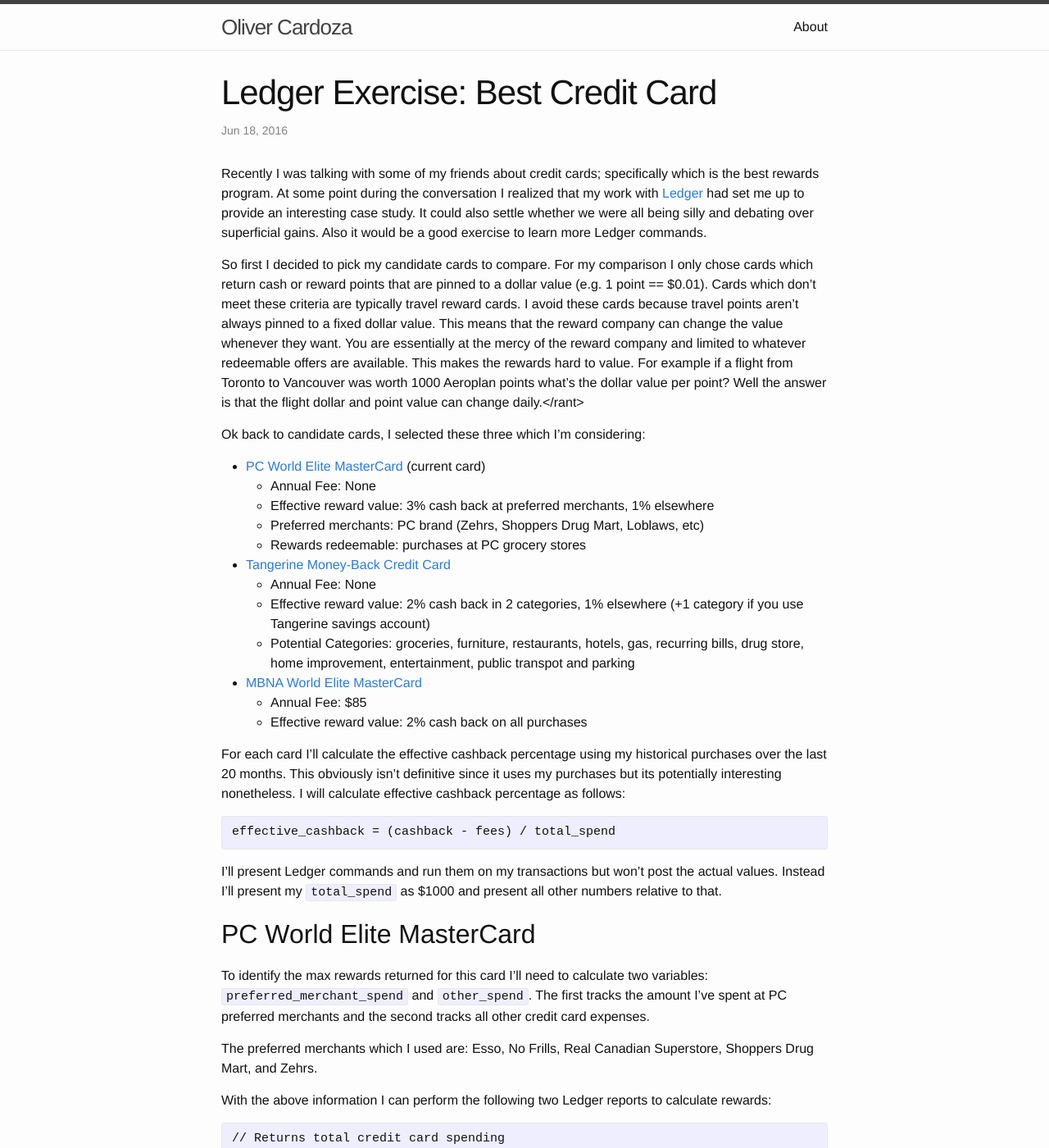
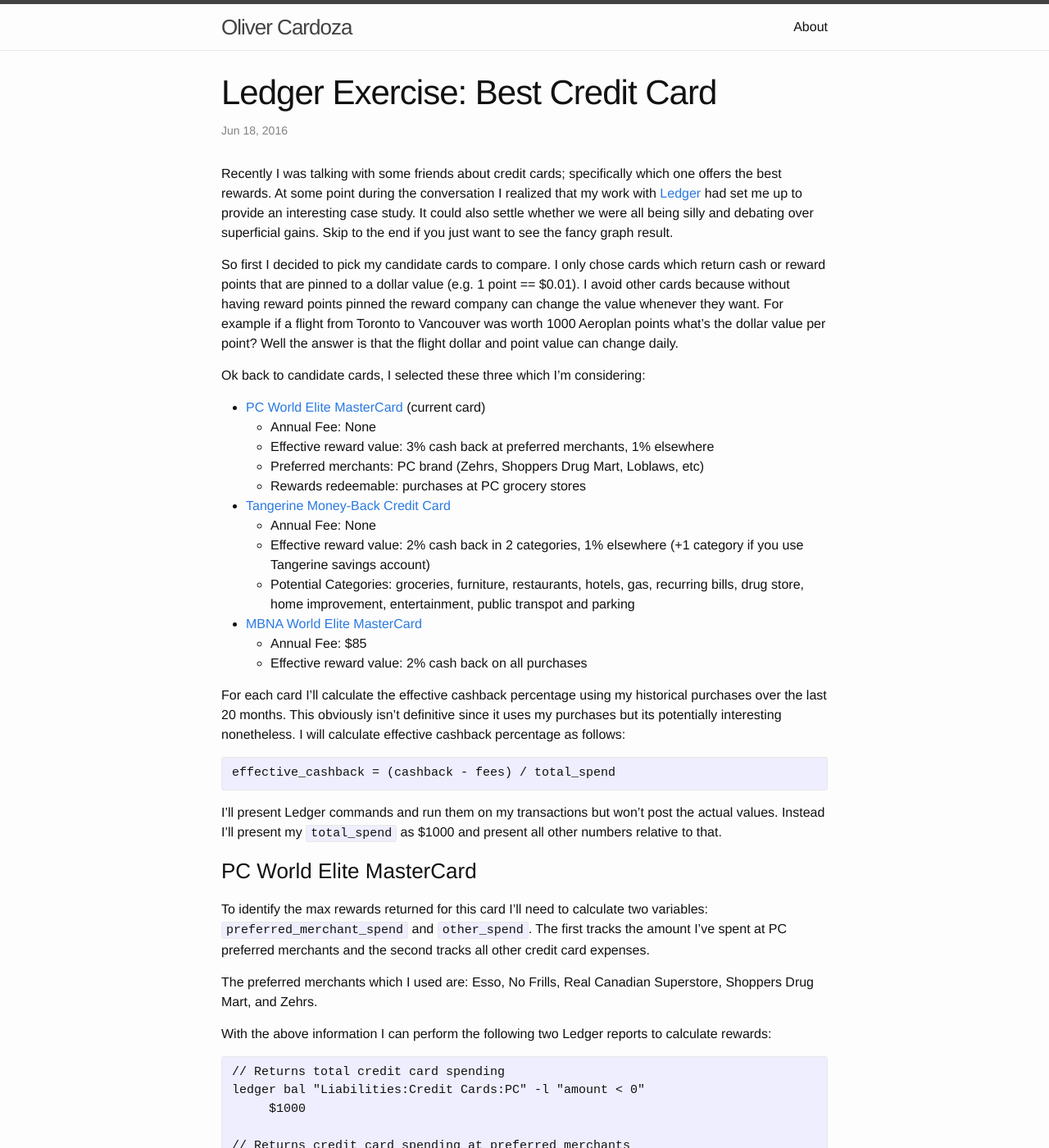
Before and after one commit to OliverCardoza/OliverCardoza.github.io, a Jekyll site: the page built from _posts/2016-09-11-ledger-exercise-best-credit-card.markdown, in a window 1280 px wide and 1400 px high. Shown: the whole window at 82% size. Built offline with Jekyll 4.4.1, drawn with Linux system fonts in a browser that asks for light colours; some of the changed text lies outside the part shown.

Commit message:
Update 2016-09-11-ledger-exercise-best-credit-card.markdown
revision 1

````diff
--- a/_posts/2016-09-11-ledger-exercise-best-credit-card.markdown
+++ b/_posts/2016-09-11-ledger-exercise-best-credit-card.markdown
@@ -3,9 +3,9 @@
 title:  "Ledger Exercise: Best Credit Card"
 date:   2016-06-18 14:53:00
 ---
-Recently I was talking with some of my friends about credit cards; specifically which is the best rewards program. At some point during the conversation I realized that my work with [Ledger](http://ledger-cli.org) had set me up to provide an interesting case study. It could also settle whether we were all being silly and debating over superficial gains. Also it would be a good exercise to learn more Ledger commands.
+Recently I was talking with some friends about credit cards; specifically which one offers the best rewards. At some point during the conversation I realized that my work with [Ledger](http://ledger-cli.org) had set me up to provide an interesting case study. It could also settle whether we were all being silly and debating over superficial gains. Skip to the end if you just want to see the fancy graph result.
 
-So first I decided to pick my candidate cards to compare. For my comparison I only chose cards which return cash or reward points that are pinned to a dollar value (e.g. 1 point == $0.01). Cards which don't meet these criteria are typically travel reward cards. I avoid these cards because travel points aren't always pinned to a fixed dollar value. This means that the reward company can change the value whenever they want. You are essentially at the mercy of the reward company and limited to whatever redeemable offers are available. This makes the rewards hard to value. For example if a flight from Toronto to Vancouver was worth 1000 Aeroplan points what's the dollar value per point? Well the answer is that the flight dollar and point value can change daily.</rant>
+So first I decided to pick my candidate cards to compare. I only chose cards which return cash or reward points that are pinned to a dollar value (e.g. 1 point == $0.01). I avoid other cards because without having reward points pinned the reward company can change the value whenever they want. For example if a flight from Toronto to Vancouver was worth 1000 Aeroplan points what's the dollar value per point? Well the answer is that the flight dollar and point value can change daily.
 
 Ok back to candidate cards, I selected these three which I'm considering:
 
@@ -23,12 +23,13 @@
     * Effective reward value: 2% cash back on all purchases
 
 For each card I'll calculate the effective cashback percentage using my historical purchases over the last 20 months. This obviously isn't definitive since it uses my purchases but its potentially interesting nonetheless. I will calculate effective cashback percentage as follows:
+
 ```
 effective_cashback = (cashback - fees) / total_spend
 ```
 I'll present Ledger commands and run them on my transactions but won't post the actual values. Instead I'll present my `total_spend` as $1000 and present all other numbers relative to that.
 
-## PC World Elite MasterCard
+### PC World Elite MasterCard
 
 To identify the max rewards returned for this card I'll need to calculate two variables: `preferred_merchant_spend` and `other_spend`. The first tracks the amount I've spent at PC preferred merchants and the second tracks all other credit card expenses.
 
@@ -57,7 +58,7 @@
                    = 1.20%
 ```
 
-## Tangerine Money-Back Credit Card
+### Tangerine Money-Back Credit Card
 
 I personally have a Tangerine savings account so this lets me pick three categories. Next is to figure out the best three. Thankfully I already have a head start on the report for this analysis on my [other Ledger post](http://olivercardoza.com/2016/06/18/the-path-to-ledger.html). There is however, one modification I need to make. We want to limit expense transactions to those that occurred from my credit card. Thankfully Ledger has us covered.
 ```
@@ -71,7 +72,7 @@
          ...
 ```
 
-Now I can calculate effective cashback using restaurants, groceries, and gas as my preferred categories.
+Now I can calculate effective cashback using my top-spending, supported categories: restaurants, groceries, and gas.
 ```
 total_spend = $1000
 preferred_category_spend = $137 + $87 + $67
@@ -86,7 +87,7 @@
                    = 1.29%
 ```
 
-## MBNA World Elite MasterCard
+### MBNA World Elite MasterCard
 
 This card should be the easiest one to calculate the effective cashback rate because it does not disciminate purchases using preferred merchants and categories. However, since we are using a normalized spending of $1000 the $85 annual fee will eat up all the cashback. I'll show two examples to illustrate this point.
 ```
@@ -105,10 +106,12 @@
                    = 1.58%
 ```
 
-This means that there is a threshold in spending where if you spend less than one of the no-annual fee cards will be better and if you spend more than the MBNA card will be better. I'll illustrate this in the summary.
+This means that there is a threshold of spending where if you spend more than the threshold value the MBNA card will have the best cashback return.
 
 ## Summary
 
 The Tangerine and the PC credit card provide almost the same return rate for my purchases but the Tangerine card comes out on top. The MBNA card provides the best return after annual credit spending reaches $12000.
 
 <iframe width="613" height="379" seamless frameborder="0" scrolling="no" src="https://docs.google.com/spreadsheets/d/1BWTzVrlXIEFNEa-3XXyqXpADdyev8BOcfUSuHkMQkpw/pubchart?oid=789365586&amp;format=interactive"></iframe>
+
+Was this a worthwhile analysis? Well I learned more about using Ledger [value expressions](http://ledger-cli.org/3.0/doc/ledger3.html#Value-Expressions) and limit param. In the big picture my choice of credit card won't have a big impact on my life. But sometimes running through the analysis can be fun :)
````
Also changed, not shown: other parts of _posts/2016-09-11-ledger-exercise-best-credit-card.markdown (+1 -1 lines).
